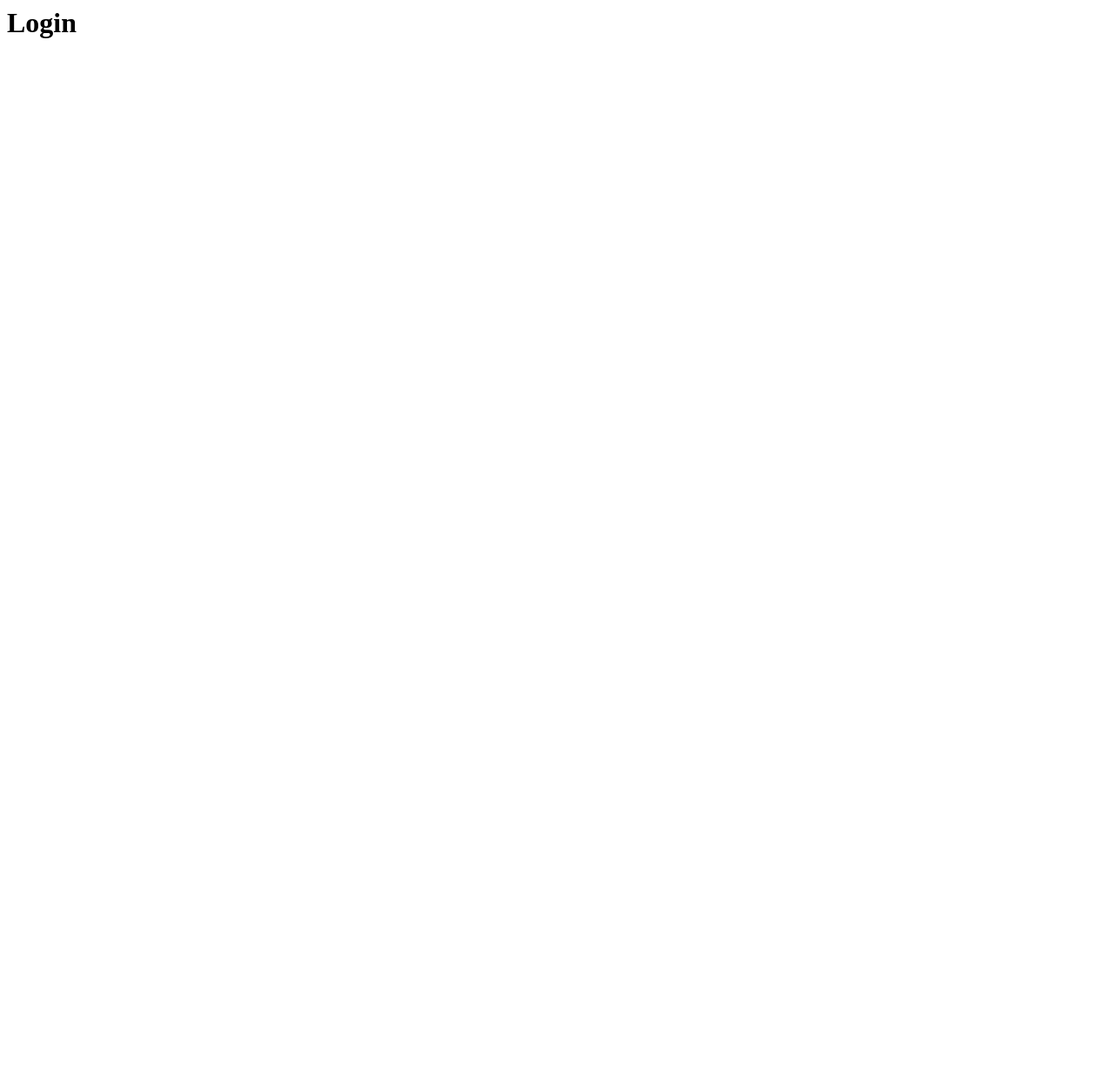
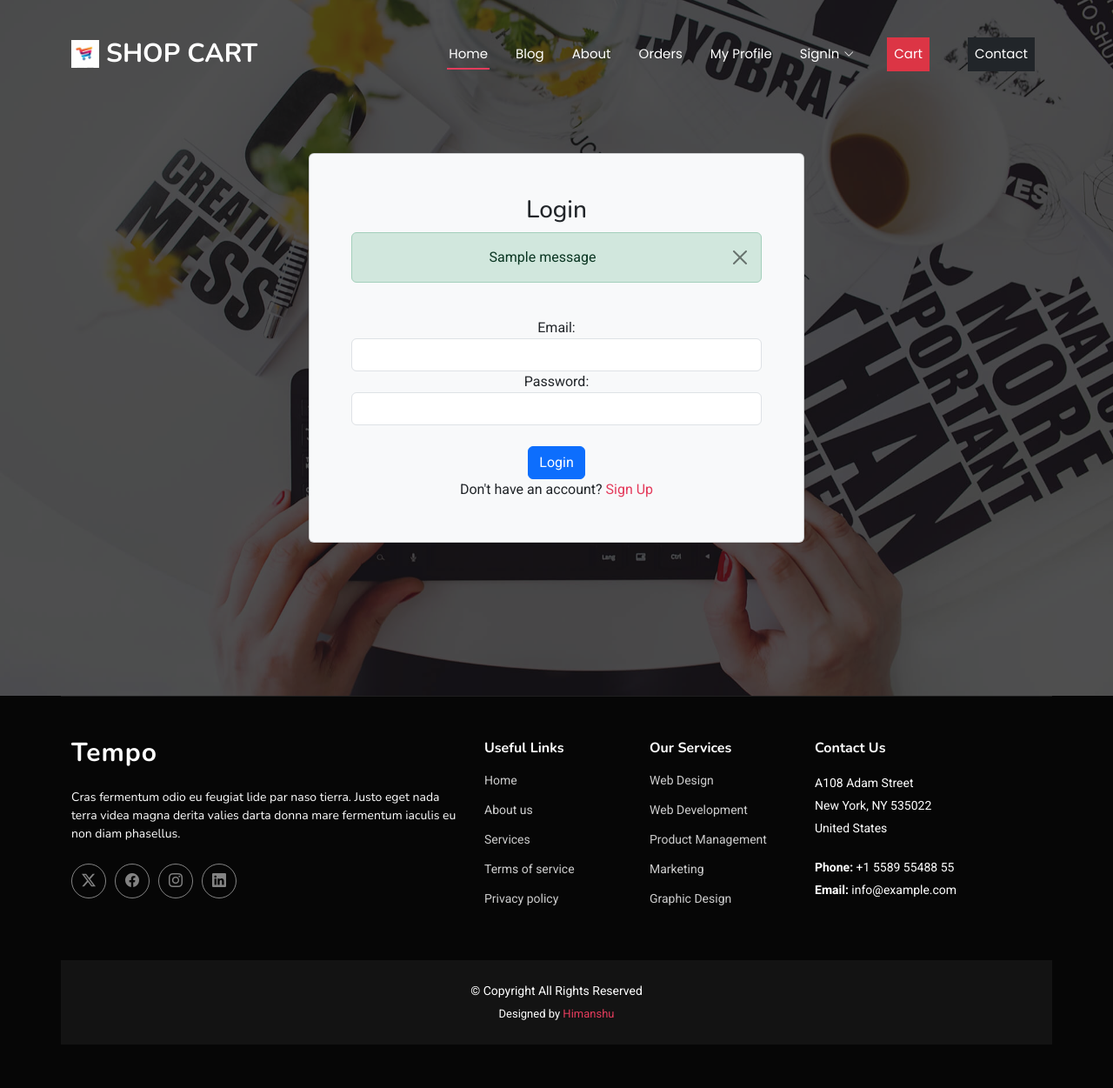
Before and after one commit to himanshu2285/Shopping-cart, a Django app: page /accounts/login/ in a window 1280 px wide. Before the commit the page is almost empty. Shown: the whole page at 87% size. Before the commit the page ends 44 px from the top, so only its background shows below. Run offline with Django 5.2, Linux system fonts and the light colour scheme; one stand-in notice (Sample message) is shown; some libraries are stand-ins or nearby versions.

Commit message:
Fixes Signup and Login Pages

```diff
--- a/ecommerce/accounts/urls.py
+++ b/ecommerce/accounts/urls.py
@@ -5,4 +5,5 @@ urlpatterns = [
     path('signup/', views.signup, name='signup'),
     path('login/', views.handlelogin, name='login'),
     path('logout/', views.handlelogout, name='logout'),
+    # path('activate/<uidb64>/<token>', views.ActivateAccountView.as_view(), name="activate"),
 ]
--- a/ecommerce/accounts/views.py
+++ b/ecommerce/accounts/views.py
@@ -1,6 +1,15 @@
 from django.shortcuts import render, redirect, HttpResponse
 from django.contrib.auth.models import User
+from django.contrib.auth import authenticate, login, logout
+from django.views.generic import View
 from django.contrib import messages
+# from django.template.loader import render_to_string
+# from django.utils.http import urlsafe_base64_encode, urlsafe_base64_decode
+# from .utils import TokenGenerator, generate_token
+from django.utils.encoding import force_str
+from django.utils.encoding import force_bytes, DjangoUnicodeDecodeError
+from django.core.mail import EmailMessage
+from django.conf import settings
 
 # Create your views here.
 def signup(request):
@@ -15,19 +24,65 @@ def signup(request):
 
         try:
             if User.objects.get(username = email):
-                return HttpResponse('Email Already Exist')
-
+                messages.info(request,"Email already Taken")
+                # return HttpResponse('Email Already Exist')
+                return render(request,"signup.html")
         except Exception as Identifier:
             pass
 
         user = User.objects.create_user(email,email,password)
+        # user.is_active = False
         user.save()
-        return HttpResponse("User Created",email)
+        # email_subject = "Activate Your Account"
+        # message = render_to_string('activate.html', {
+        #     'user':user,
+        #     'domain':'127.0.0.1:8000',
+        #     'uid': urlsafe_base64_encode(force_bytes(user.pk)),
+        #     'token':generate_token.make_token(user)
+        # })
+
+        # email_message = EmailMessage(email_subject, message, settings.EMAIL_HOST_USER, [email],)
+        # settings.EMAIL_HOST_USER is From address
+        # email is To address, email is passed in a list to store multiple Emails.
+        # email_message.send()
+        # messages.success(request,"Activate Your Account by clicking the link in your Gmail")
+        return redirect('/accounts/login')
+
     return render(request,"signup.html")
+
+# class ActivateAccountView(View):
+#     def get(self, request, uidb64, token):
+#         try:
+#             uid = force_str(urlsafe_base64_decode(uid))
+#             user = User.objects.get(pk=uid)
+#         except Exception as identifier:
+#             user = None
+#         if user is not None and generate_token.check_token(user,token):
+#             user.is_active = True
+#             user.save()
+#             messages.info(request,"Account Activated Successfully")
+#             return redirect('account/login')
+#         return render(request,"activatefail.html")
 
 
 def handlelogin(request):
+    if request.method == "POST":
+        username = request.POST['email']
+        userpassword = request.POST['pass1']
+        myuser = authenticate(username=username,password=userpassword)
+
+        if myuser is not None:
+            login(request,myuser)
+            messages.success(request,"Login Success")
+            return redirect("/")
+
+        else:
+            messages.error(request,"Invalid Credentials")
+            return render(request,"login.html")
+
     return render(request, 'login.html')
 
 def handlelogout(request):
-    return redirect('login')
+    logout(request)
+    messages.info(request,"Logout Success")
+    return redirect('/accounts/login')
--- a/ecommerce/templates/base.html
+++ b/ecommerce/templates/base.html
@@ -60,6 +60,10 @@
             <li><a href="/about">About</a></li>
             <li><a href="/about">Orders</a></li>
             <li><a href="/about">My Profile</a></li>
+
+            {% if request.user.is_authenticated %}
+            <li><a href="/accounts/logout/">Logout</a></li>
+            {% else %}
             <li class="dropdown">
               <a href="#"
                 ><span>SignIn</span>
@@ -68,9 +72,12 @@
               <ul>
                 <li><a href="/accounts/signup/">Sign Up</a></li>
                 <li><a href="/accounts/login/">Login</a></li>
-                <li><a href="/accounts/logout/">Logout</a></li>
+
               </ul>
             </li>
+            {% endif %}
+
+
             <li><a href="/contact" class="bg-danger p-2 m-2">Cart</a></li>
             <li><a href="/contact" class="bg-dark p-2 m-2">Contact</a></li>
           </ul>
@@ -82,6 +89,7 @@
     <main class="main" id="main">
       <!-- Hero Section -->
       <section id="hero" class="hero section dark-background">
+
           <img
             src="{% static '/assets/img/hero-bg.jpg' %}"
             alt=""
--- a/ecommerce/templates/login.html
+++ b/ecommerce/templates/login.html
@@ -1 +1,34 @@
-<h1>Login</h1>
+{% extends "base.html" %}
+{% block title %}Login{% endblock title %}
+
+{% block content %}
+
+  <div class="card bg-light p-5 col-6">
+    <h3 class="text-center text-dark">Login</h3>
+
+    {% for message in messages %}
+    <div class="alert alert-{{message.tags}} alert-dismissible fade show" role="alert">
+      <strong></strong> {{message}}
+      <button type="button" class="btn-close" data-bs-dismiss="alert" aria-label="Close"></button>
+    </div>
+    {% endfor %}
+
+    <form action="/accounts/login/" method="post">
+    {% csrf_token %}
+    <br>
+    <label for="email">Email:</label>
+    <div class="form-group">
+      <input type="email" class="form-control" pt-2 id="email" required name="email">
+    </div>
+    <label for="pass1">Password:</label>
+    <div class="form-group">
+      <input type="password" class="form-control" pt-2 id="pass1" required name="pass1" >
+    </div>
+    <br>
+    <button type="submit" class="btn btn-primary">Login</button>
+    <br>
+    Don't have an account? <a href="/accounts/signup/">Sign Up</a>
+    <br>
+  </div>
+
+{% endblock content %}
```
Also changed, not shown: ecommerce/ecommerce/settings.py (+11 -0 lines), ecommerce/templates/index.html (+8 -0 lines), ecommerce/db.sqlite3.
